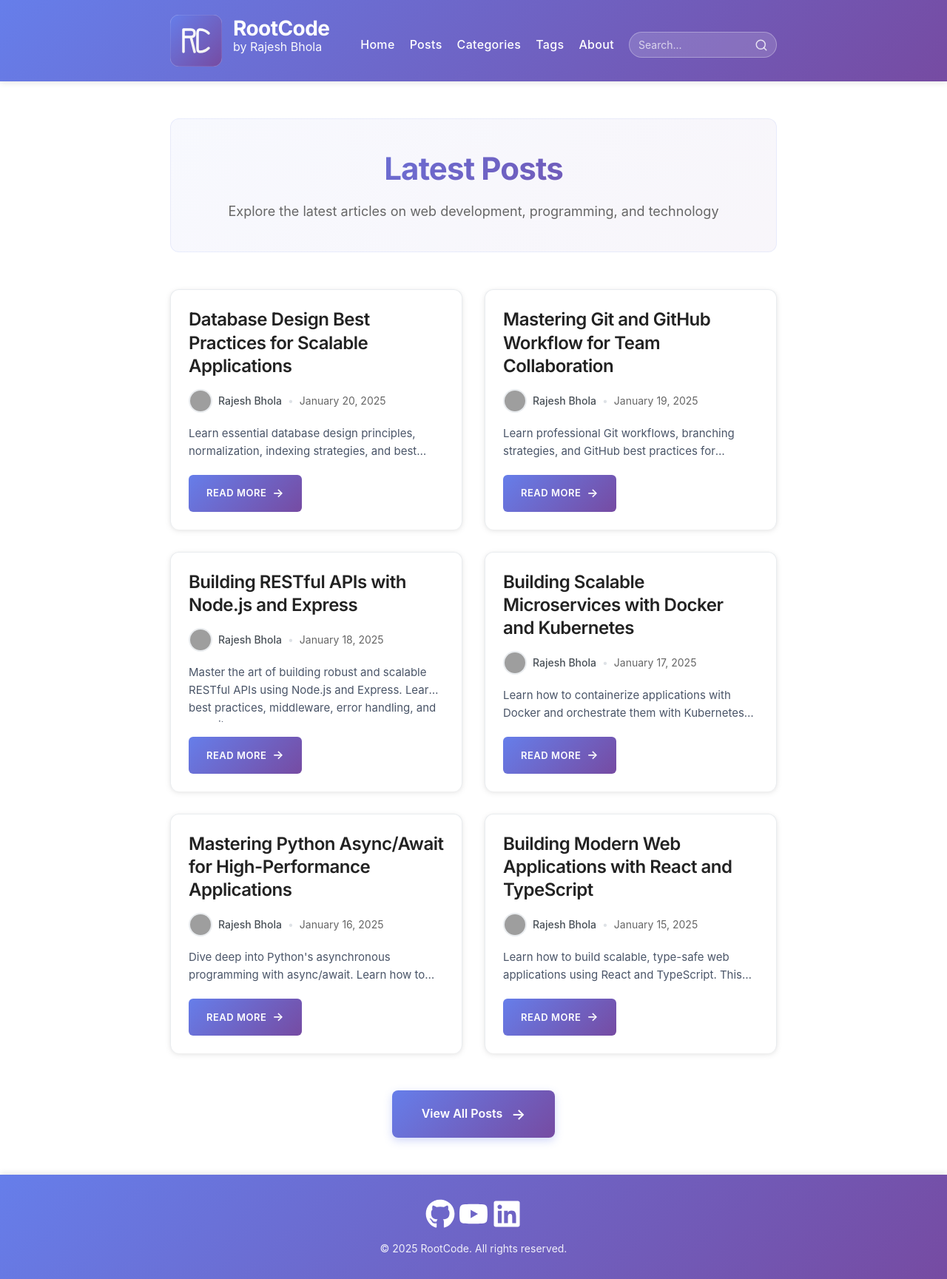
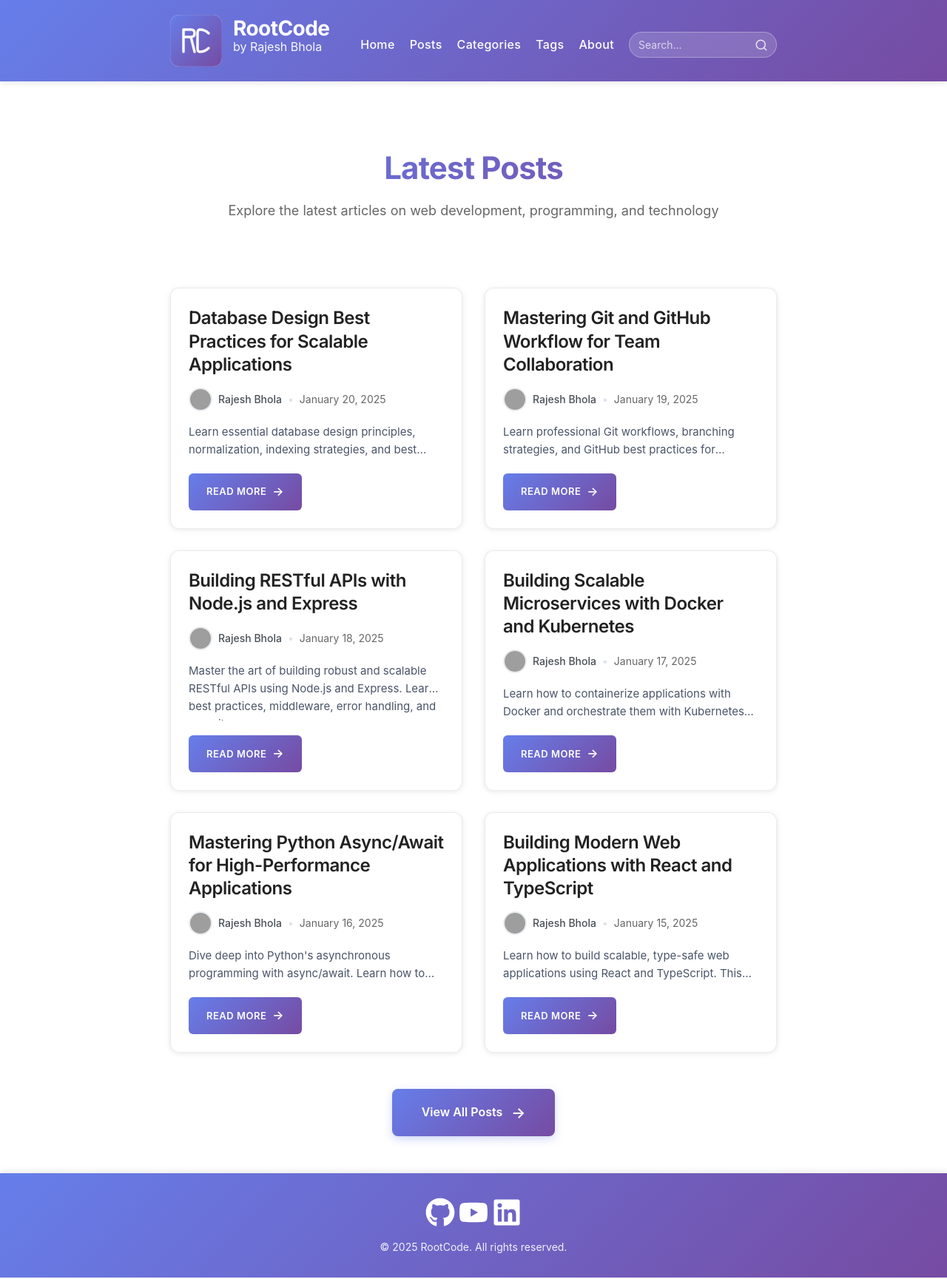
Before and after one commit to rajeshbhola/rootcode, a Jekyll site: the page built from index.html, in a window 1280 px wide. Shown: the whole page at 74% size. Built offline with Jekyll 4.4.1, drawn with Linux system fonts in a browser that asks for light colours; the list of posts is cut into pages by our own code; grey boxes are pictures that could not be loaded.

Commit message:
updated bg

```diff
--- a/assets/style.scss
+++ b/assets/style.scss
@@ -448,9 +448,8 @@ nav.main-nav {
   text-align: center;
   margin-bottom: 50px;
   padding: 40px 20px;
-  background: linear-gradient(135deg, rgba(102, 126, 234, 0.05) 0%, rgba(118, 75, 162, 0.05) 100%);
-  border-radius: 12px;
-  border: 1px solid rgba(102, 126, 234, 0.1);
+
+
 
   h1 {
     font-size: 42px;
```
